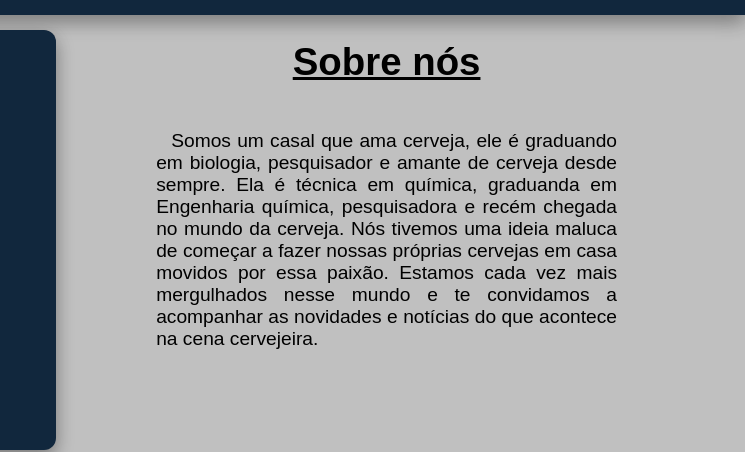
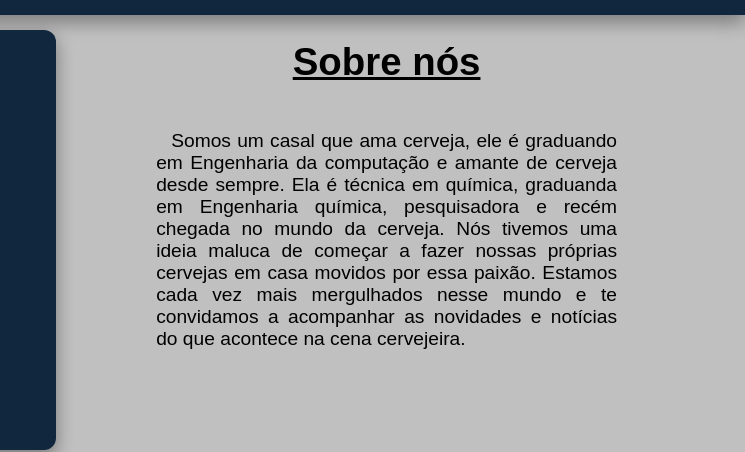
Before and after one commit to Pberardo/boratomaruma021, a plain HTML site: page contato.html in a window 1280 px wide. Shown: the part 80-532 px from the top of the page, 535-1280 px from the left. Drawn offline with Linux system fonts and the light colour scheme; a web font is replaced by a local one.

Commit message:
Update contato.html

```diff
--- a/contato.html
+++ b/contato.html
@@ -39,7 +39,7 @@
         <div class="column">
             <div class="about-us">
                 <h2>Sobre nós</h2>
-                <p class="about-txt" style="text-indent: 15px;">Somos um casal que ama cerveja, ele é graduando em biologia, pesquisador e amante de cerveja desde sempre. Ela é técnica em química, graduanda em Engenharia química, pesquisadora e recém chegada no mundo da cerveja. Nós tivemos uma ideia maluca de começar a fazer nossas próprias cervejas em casa movidos por essa paixão. Estamos cada vez mais mergulhados nesse mundo e te convidamos a acompanhar as novidades e notícias do que acontece na cena cervejeira.</p>
+                <p class="about-txt" style="text-indent: 15px;">Somos um casal que ama cerveja, ele é graduando em Engenharia da computação e amante de cerveja desde sempre. Ela é técnica em química, graduanda em Engenharia química, pesquisadora e recém chegada no mundo da cerveja. Nós tivemos uma ideia maluca de começar a fazer nossas próprias cervejas em casa movidos por essa paixão. Estamos cada vez mais mergulhados nesse mundo e te convidamos a acompanhar as novidades e notícias do que acontece na cena cervejeira.</p>
             </div>
         </div>
     </div>
```
